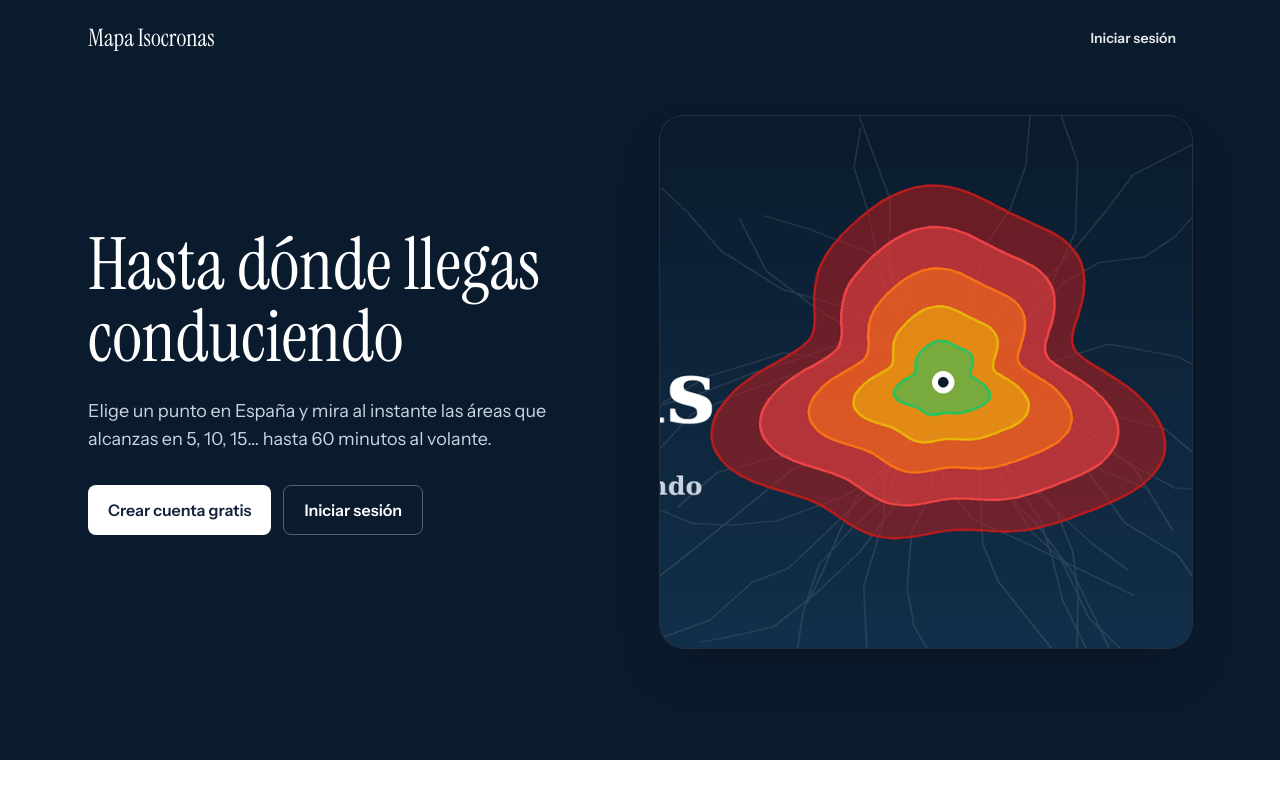
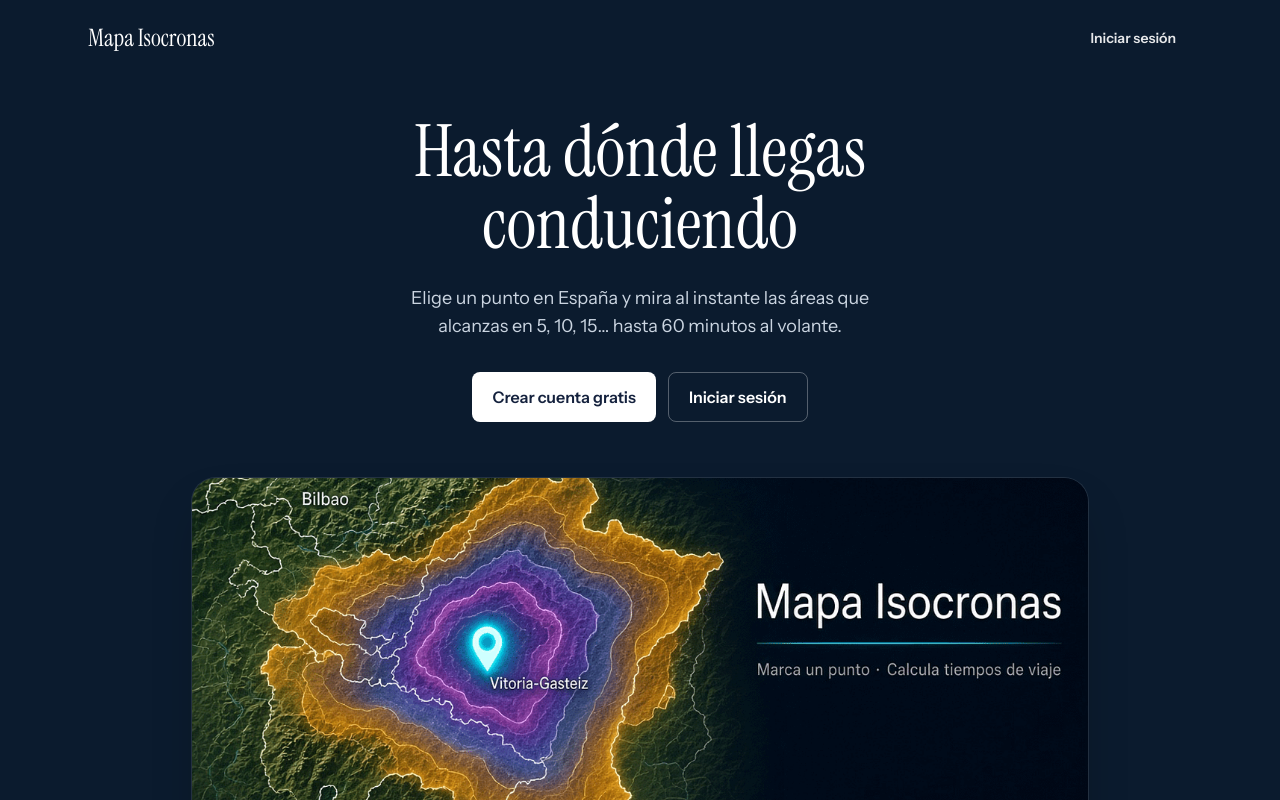
Before and after one commit to spankyno/Mapa-Isocronas, a React (Vite) app: page / in a window 1280 px wide. Shown: the top 800 px of the page. Built offline with nearby package versions, Linux system fonts and the light colour scheme; no server answers.

Commit message:
Add files via upload

```diff
--- a/index.html
+++ b/index.html
@@ -27,7 +27,7 @@
     <link rel="icon" href="/favicon.ico" sizes="48x48" />
     <link rel="apple-touch-icon" href="/apple-touch-icon.png" />
     <meta property="og:site_name" content="Mapa Isocronas" />
-    <meta property="og:image:alt" content="Isócronas de conducción de 5 a 60 minutos sobre fondo azul marino" />
+    <meta property="og:image:alt" content="Isócronas de conducción alrededor de Vitoria-Gasteiz sobre un mapa de relieve, con el título Mapa Isocronas" />
     <meta name="twitter:title" content="Mapa Isocronas" />
     <meta name="twitter:description" content="Descubre hasta dónde llegas conduciendo en España en 5 a 60 minutos." />
     <script type="application/ld+json">
--- a/src/components/Landing.tsx
+++ b/src/components/Landing.tsx
@@ -27,19 +27,19 @@ export default function Landing({ signedIn = false }: { signedIn?: boolean }) {
             ? <a href="#" className="rounded-lg px-4 py-2 text-sm font-semibold text-white/90 hover:bg-white/10">Abrir la herramienta</a>
             : <SignInButton mode="modal"><button className="rounded-lg px-4 py-2 text-sm font-semibold text-white/90 hover:bg-white/10">Iniciar sesión</button></SignInButton>}
         </nav>
-        <div className="mx-auto grid max-w-6xl items-center gap-10 px-6 pb-20 pt-10 md:grid-cols-2 md:pb-28">
-          <div>
+        <div className="mx-auto max-w-6xl px-6 pb-20 pt-10 md:pb-28">
+          <div className="mx-auto max-w-3xl text-center">
             <h1 className="font-display text-5xl leading-[1.05] md:text-7xl">Hasta dónde llegas conduciendo</h1>
-            <p className="mt-6 max-w-lg text-lg text-slate-300">Elige un punto en España y mira al instante las áreas que alcanzas en 5, 10, 15… hasta 60 minutos al volante.</p>
-            <div className="mt-8 flex flex-wrap gap-3">
+            <p className="mx-auto mt-6 max-w-lg text-lg text-slate-300">Elige un punto en España y mira al instante las áreas que alcanzas en 5, 10, 15… hasta 60 minutos al volante.</p>
+            <div className="mt-8 flex flex-wrap justify-center gap-3">
               {signedIn ? <a href="#" className={`${btn} bg-white text-ink hover:bg-slate-100`}>Abrir la herramienta</a> : (<>
               <SignUpButton mode="modal"><button className={`${btn} bg-white text-ink hover:bg-slate-100 focus-visible:ring-white focus-visible:ring-offset-[#0b1b2e]`}>Crear cuenta gratis</button></SignUpButton>
               <SignInButton mode="modal"><button className={`${btn} border border-white/30 text-white hover:bg-white/10 focus-visible:ring-white focus-visible:ring-offset-[#0b1b2e]`}>Iniciar sesión</button></SignInButton></>)}
             </div>
           </div>
-          {/* Se recorta og-image.png a su mitad derecha (isócronas) */}
-          <img src="/og-image.png" alt="Isócronas de conducción de 5 a 60 minutos desde un punto de origen"
-            className="aspect-square w-full rounded-3xl object-cover object-right shadow-2xl ring-1 ring-white/10" />
+          {/* og-image.png (1200×630) completa: sin recortes, centrada, escala por ancho conservando la proporción */}
+          <img src="/og-image.png" width={1200} height={630} alt="Mapa de isócronas de conducción alrededor de Vitoria-Gasteiz, con el título Mapa Isocronas"
+            className="mx-auto mt-14 h-auto w-full max-w-4xl rounded-3xl shadow-2xl ring-1 ring-white/10" />
         </div>
       </header>
 
```
Also changed, not shown: public/og-image.png.
